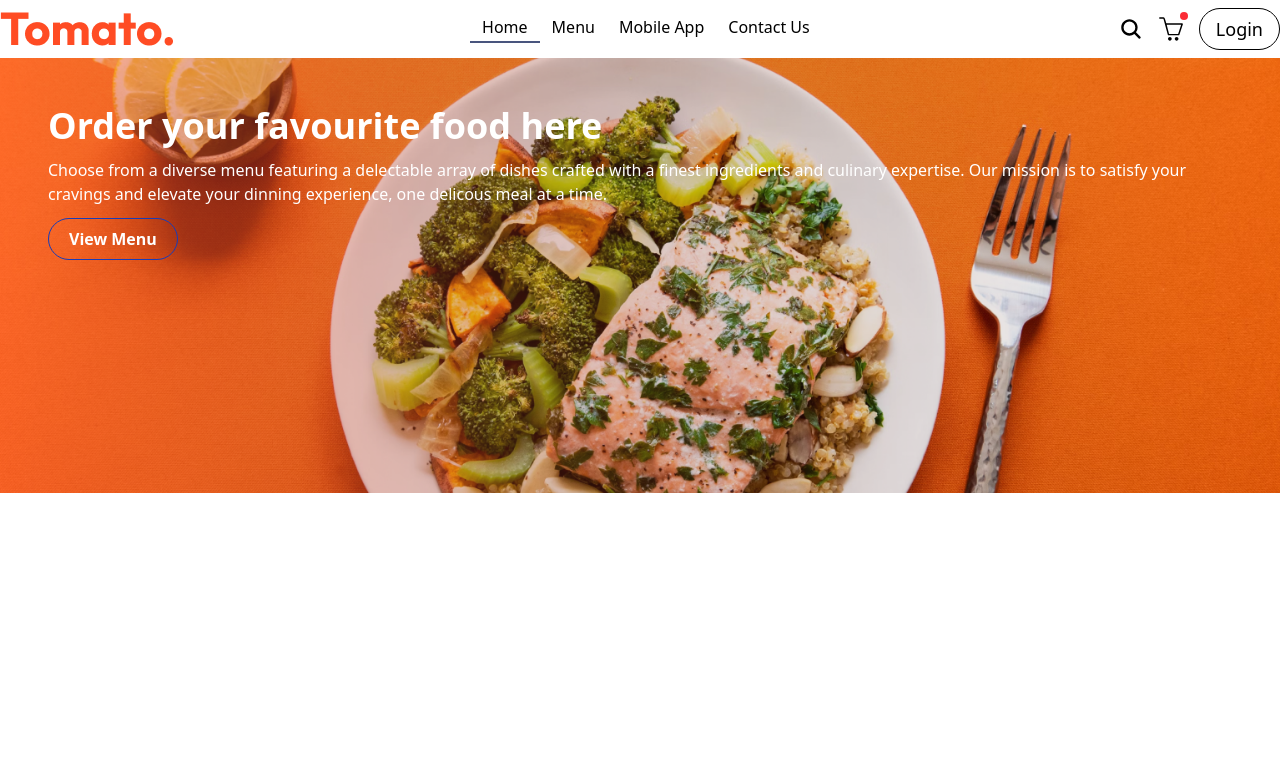
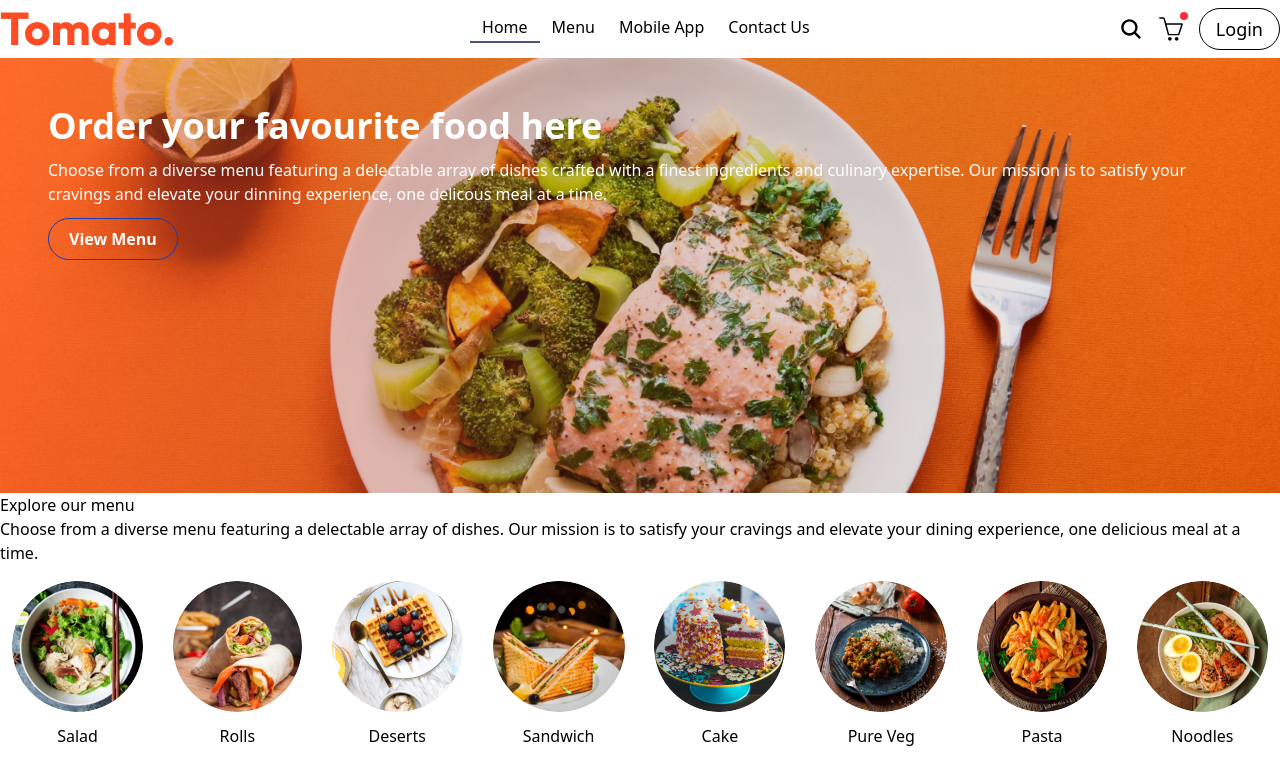
Before and after one commit to Xertenz/FoodDelivery, a React app: page /home in a window 1280 px wide. Shown: the top 784 px of the page. Built offline with nearby package versions, Linux system fonts and the light colour scheme; the HTML template or start-up script is replaced by a standard one.

Commit message:
Add Menu Items

```diff
--- /dev/null
+++ b/src/components/ExploreMenu/ExploreMenu.scss
@@ -0,0 +1,10 @@
+.explore-menu {
+  .explore-menu-list {
+    img {
+      border-radius: 50%;
+      &.active {
+        outline: 2px solid red;
+      }
+    }
+  }
+}
--- /dev/null
+++ b/src/components/ExploreMenu/ExploreMenu.tsx
@@ -0,0 +1,22 @@
+import "./ExploreMenu.scss"
+import {menu_list} from "../../assets/assets.ts"
+
+
+export default function ExploreMenu({category, setCategory}) {
+
+
+	return (
+		<div className="container mx-auto explore-menu">
+			<h1>Explore our menu</h1>
+			<p className="explore-menu-text">Choose from a diverse menu featuring a delectable array of dishes. Our mission is to satisfy your cravings and elevate your dining experience, one delicious meal at a time.</p>
+			<div className="explore-menu-list py-4 flex justify-between items-center overflow-x-scroll scrollbar-hide">
+				{menu_list.map( (item, index) => (
+					<div key={index} className="explore-menu-list-item px-3" onClick={() => setCategory(prev => prev == item.menu_name ? "All" : item.menu_name)}>
+						<img src={item.menu_image} alt={item.menu_name} className={`min-w-20 min-h-20 mb-3 ${category == item.menu_name ? "active": ""}`} />
+						<p className="text-center">{item.menu_name}</p>
+					</div>
+				) )}
+			</div>
+		</div>
+	)
+}
--- a/src/pages/Home/Home.tsx
+++ b/src/pages/Home/Home.tsx
@@ -1,10 +1,14 @@
+import { useState } from "react"
+import ExploreMenu from "../../components/ExploreMenu/ExploreMenu"
 import Header from "../../components/Header/Header"
 import "./Home.scss"
 
 export default function Home(){
+	const [category, setCategory] = useState<string>("All");
 	return (
 		<>
 			<Header />
+			<ExploreMenu category={category} setCategory={setCategory} />
 		</>
 	)
 }
```
